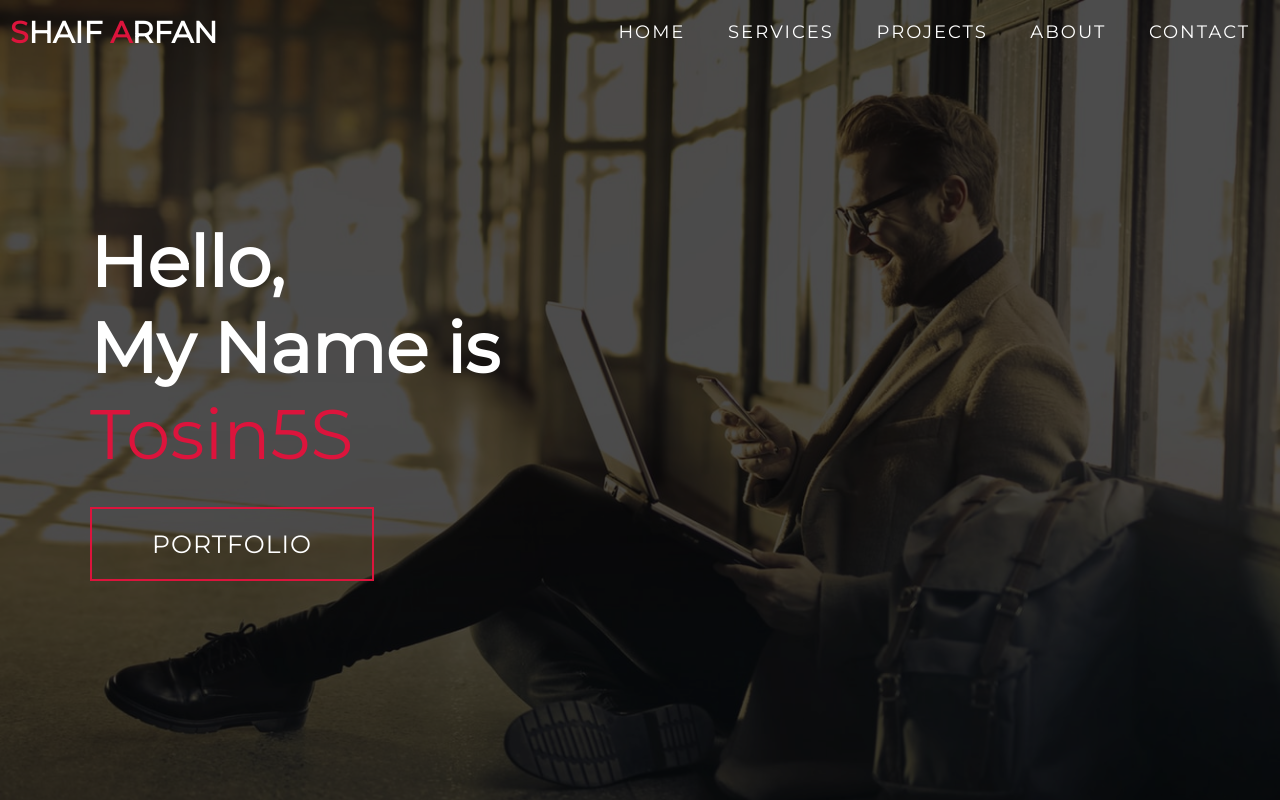
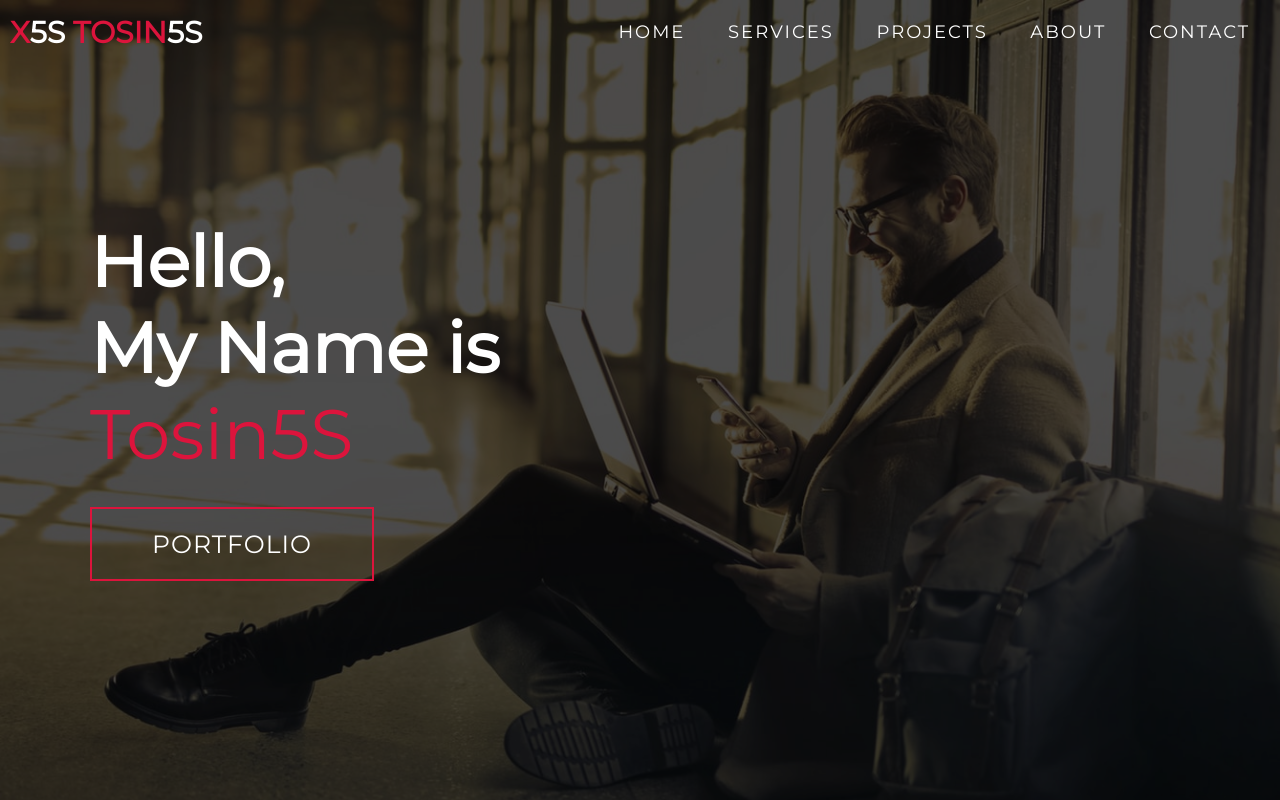
Before and after one commit to Tosin5S/html, a plain HTML site: page index.html in a window 1280 px wide. Shown: the top 800 px of the page. Drawn offline with Linux system fonts and the light colour scheme.

Commit message:
Changed header to x5s

```diff
--- a/index.html
+++ b/index.html
@@ -15,7 +15,7 @@
             <div class="nav-bar">
                 <div class="brand">
                     <a href="#hero">
-                        <h1><span>S</span>haif <span>A</span>rfan</h1>
+                        <h1><span>x</span>5s <span>Tosin</span>5S</h1>
                     </a>
                 </div>
                 <div class="nav-list">
```
